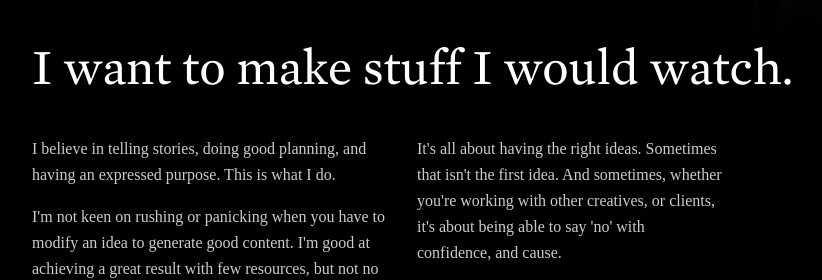
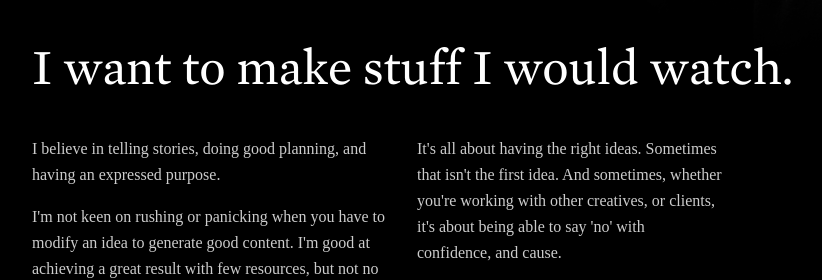
Before and after one commit to luke-watkinson/luke-watkinson.github.io, a plain HTML site: page index.html in a window 1280 px wide. Shown: the part 900-1180 px from the top of the page, without its empty margins (23-845 px from the left). Drawn offline with Linux system fonts and the light colour scheme.

Commit message:
Copy tweak

```diff
--- a/index.html
+++ b/index.html
@@ -46,7 +46,7 @@
       <div class="large-8 columns">
         <h2>I want to make stuff I would watch.</h2>
           <div class="small-12 medium-8 large-6 columns paragraph-padding">
-        <p>I believe in telling stories, doing good planning, and having an expressed purpose. This is what I do.</p>
+        <p>I believe in telling stories, doing good planning, and having an expressed purpose.</p>
 
             <p>I'm not keen on rushing or panicking when you have to modify an idea to generate good content. I'm good at achieving a great result with few resources, but not no resources.</p>
       </div>
```
